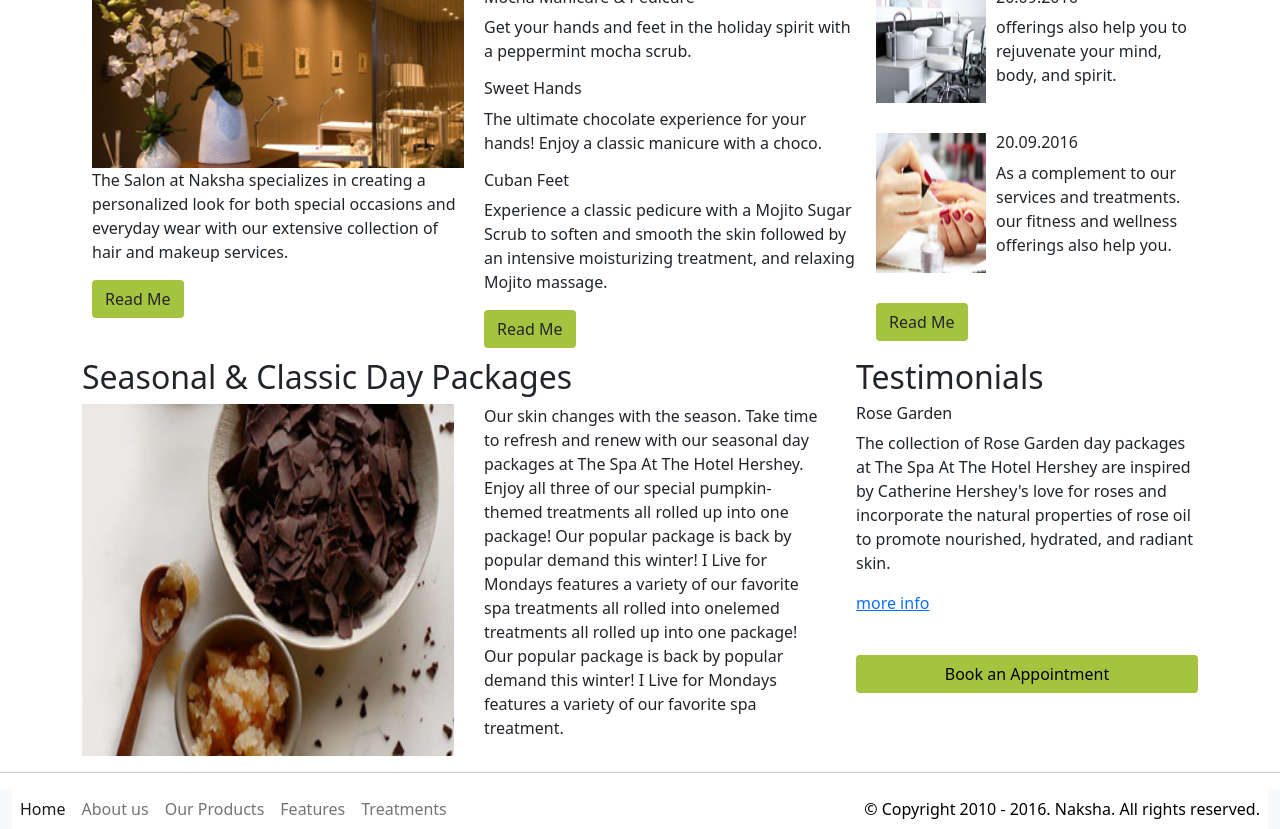
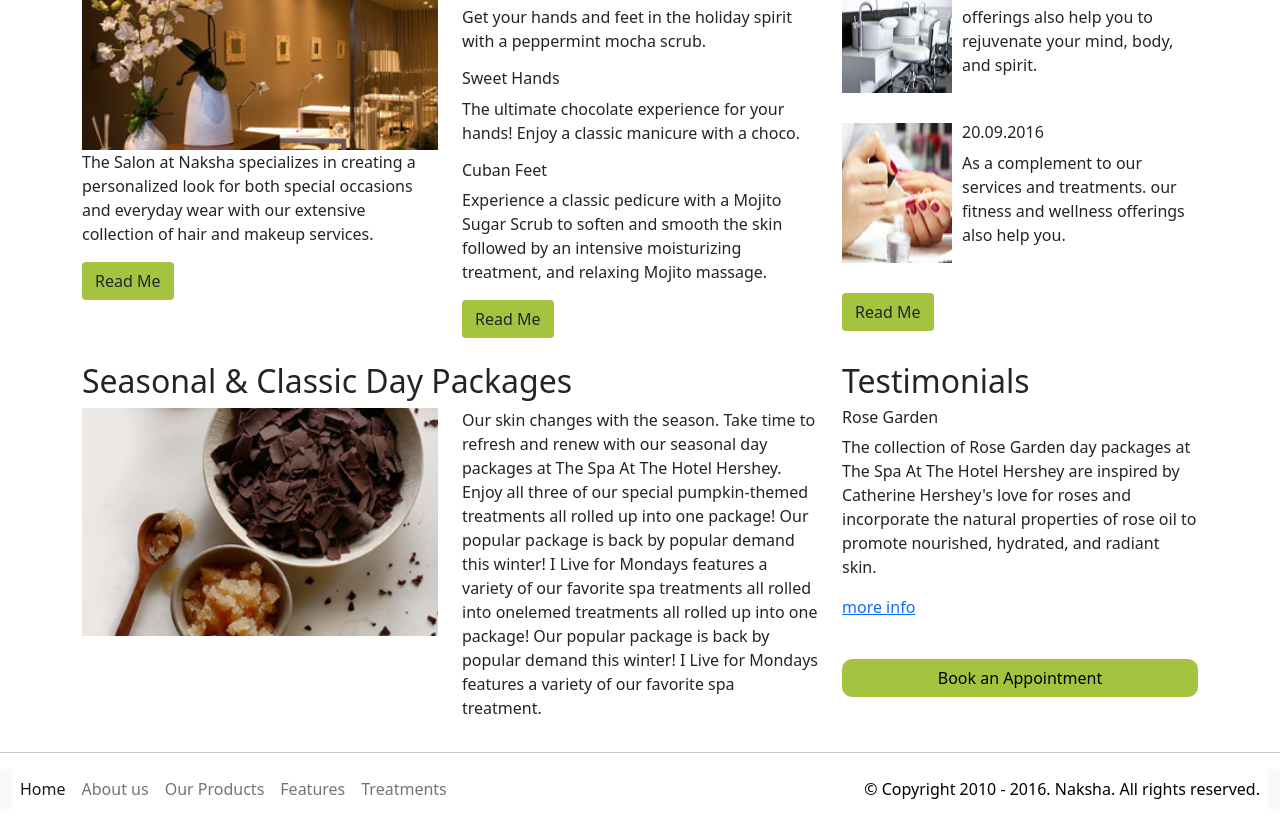
Before and after one commit to ranjeetgupta71/naksha, a plain HTML site: page index.html in a window 1280 px wide. Shown: the part 570-1399 px from the top of the page. Drawn offline with Linux system fonts and the light colour scheme; files whose address does not match are found by name.

Commit message:
fixes two row grid for different screens

```diff
--- a/index.css
+++ b/index.css
@@ -1,85 +1,92 @@
-.d-flex{
-  white-space:nowrap;
+* {
+  box-sizing: border-box;
 }
-.navbar{
+
+.d-flex {
+  white-space: nowrap;
+}
+.navbar {
   display: flex;
   flex-direction: column;
 }
 
-.contact{
+.contact {
   text-align: right;
   margin-right: 6px;
 }
-.slide{
-  width:100%;
+.slide {
+  width: 100%;
   height: 50%;
 }
 
-.second-row,.show-in-row,.third-row-title{
+.second-row,
+.show-in-row,
+.third-row-title {
   display: flex;
   flex-direction: row;
 }
 
-.handle-border-grid{
+.handle-border-grid {
   display: flex;
   flex-direction: column;
-  border:none;
-  border-width:0;
-  margin:10px;
+  border: none;
+  border-width: 0;
+  margin: 10px;
 }
 
-.card{
-  border:none !important;
+.card {
+  border: none !important;
 }
 
-.third-row-title{
-  white-space:nowrap;
+.third-row-title {
+  white-space: nowrap;
 }
-.wrap-text{
-  max-width:85%;
+.wrap-text {
+  max-width: 85%;
 }
 
-.footer{
+.footer {
   background-color: white;
 }
 
-.more-info{
+.more-info {
   margin-bottom: 10px;
 }
 
-.handle-column{
+.handle-column {
   display: flex;
   flex-direction: column;
 }
 
-.handle-second-row-last-element{
+.handle-second-row-last-element {
   margin-left: 10px;
 }
-.handle-last-element{
+.handle-last-element {
   margin-top: 30px;
   margin-left: 10px;
 }
-.card-title{
-  color:#f29dbe
+.card-title {
+  color: #f29dbe;
 }
-.book-appointment-text{
-  color:black;
+.book-appointment-text {
+  color: black;
   text-decoration: none;
 }
-.book-appointment{
-  margin-top:30px;
+.book-appointment {
+  border-radius: 10px !important;
+  margin-top: 30px;
 }
 
-.image-margin{
+.image-margin {
   margin-top: 30px;
 }
-.third-row-font{
+.third-row-font {
   font-size: 41px;
 }
-.green-color{
-  color:green !important;
+.green-color {
+  color: green !important;
 }
 
-.button-color{
+.button-color {
   background-color: #a4c43f !important;
 }
--- a/index.html
+++ b/index.html
@@ -1,25 +1,30 @@
 <!DOCTYPE html>
 <html lang="en">
   <head>
-    <meta charset="UTF-8">
-    <meta name="viewport" content="width=device-width, initial-scale=1.0">
+    <meta charset="UTF-8" />
+    <meta name="viewport" content="width=device-width, initial-scale=1.0" />
     <title>Document</title>
-    <link rel="stylesheet" href="index.css">
-    <link rel="stylesheet"  href="./bootstrap-5.0.2-dist/css/bootstrap.css">
+    <link rel="stylesheet" href="index.css" />
+    <link rel="stylesheet" href="./bootstrap-5.0.2-dist/css/bootstrap.css" />
   </head>
   <body>
     <!-- Header/Navbar -->
     <nav class="navbar navbar-expand-lg navbar-light bg-light">
       <div class="container-fluid">
-        <img alt="Image" src="./Assets/Logo.png">
-        <div >
-          <div class="contact" style="color: gray;">
-            <div > Contact us: +91 98614 32654</div>
+        <img alt="Image" src="./Assets/Logo.png" />
+        <div>
+          <div class="contact" style="color: gray">
+            <div>Contact us: +91 98614 32654</div>
           </div>
-          <div class="d-flex collapse " id="navbarSupportedContent">
+          <div class="d-flex collapse" id="navbarSupportedContent">
             <ul class="navbar-nav me-auto mb-2 mb-lg-0">
               <li class="nav-item">
-                <a class="nav-link active green-color" aria-current="page" href="./">Home</a>
+                <a
+                  class="nav-link active green-color"
+                  aria-current="page"
+                  href="./"
+                  >Home</a
+                >
               </li>
               <li class="nav-item">
                 <a class="nav-link" href="#">About us</a>
@@ -39,50 +44,81 @@
       </div>
     </nav>
     <section>
-      <img alt="Image" class="slide" src="./Assets/Slide.png">
+      <img alt="Image" class="slide" src="./Assets/Slide.png" />
     </section>
 
     <!-- Content -->
-    <div  class="container second-row ">
-      <section class="handle-border-grid col-sm-4">
+    <div class="container">
+      <div class="row">
+        <section class="col-xs-12 col-md-4 mb-4">
           <h2 class="card-title">Welcome</h2>
           <div class="card">
-          <img class="card-img-top" src="./Assets/Image_1.png" alt="Card image cap">
+            <img
+              class="card-img-top"
+              src="./Assets/Image_1.png"
+              alt="Card image cap"
+            />
             <div>
-            <p>The Salon at Naksha specializes in creating a personalized look for both special occasions and everyday wear with our extensive collection of hair and makeup services.</p>
+              <p>
+                The Salon at Naksha specializes in creating a personalized look
+                for both special occasions and everyday wear with our extensive
+                collection of hair and makeup services.
+              </p>
               <a href="#" class="btn button-color">Read Me</a>
             </div>
           </div>
         </section>
-      <section class="handle-border-grid col-sm-4">
+
+        <section class="col-xs-12 col-md-4 mb-4">
           <h2 class="card-title">Services</h2>
           <div class="card">
-          <h6 >Mocha Manicure & Pedicure</h6>
-          <p>Get your hands and feet in the holiday spirit with a peppermint mocha scrub.</p>
-          <h6 >Sweet Hands</h6>
-          <p >The ultimate chocolate experience for your hands! Enjoy a classic manicure with a choco.</p>
-          <h6 >Cuban Feet</h6>
-          <p >Experience a classic pedicure with a Mojito Sugar Scrub to soften and smooth the skin followed by an intensive moisturizing treatment, and relaxing Mojito massage.</p>
+            <h6>Mocha Manicure & Pedicure</h6>
+            <p>
+              Get your hands and feet in the holiday spirit with a peppermint
+              mocha scrub.
+            </p>
+            <h6>Sweet Hands</h6>
+            <p>
+              The ultimate chocolate experience for your hands! Enjoy a classic
+              manicure with a choco.
+            </p>
+            <h6>Cuban Feet</h6>
+            <p>
+              Experience a classic pedicure with a Mojito Sugar Scrub to soften
+              and smooth the skin followed by an intensive moisturizing
+              treatment, and relaxing Mojito massage.
+            </p>
             <div>
               <a href="#" class="btn button-color">Read Me</a>
             </div>
           </div>
         </section>
-      <section class="handle-border-grid col-sm-full">
+
+        <section class="col-xs-12 col-md-4 mb-4">
           <h2 class="card-title">Latest News</h2>
           <div class="card">
             <div class="show-in-row">
-            <img alt="Image" src="./Assets/Image_3.png">
+              <img alt="Image" src="./Assets/Image_3.png" />
               <div class="handle-column handle-second-row-last-element">
                 <h6>20.09.2016</h6>
-              <p>offerings also help you to rejuvenate your mind, body, and spirit.</p>
+                <p>
+                  offerings also help you to rejuvenate your mind, body, and
+                  spirit.
+                </p>
               </div>
             </div>
             <div class="show-in-row">
-            <img alt="Image" class="image-margin" src="./Assets/Image_4.png">
+              <img
+                alt="Image"
+                class="image-margin"
+                src="./Assets/Image_4.png"
+              />
               <div class="handle-last-element">
                 <h6>20.09.2016</h6>
-              <p> As a complement to our services and treatments. our fitness and wellness offerings also help you.</p>
+                <p>
+                  As a complement to our services and treatments. our fitness
+                  and wellness offerings also help you.
+                </p>
               </div>
             </div>
             <div class="image-margin">
@@ -91,49 +127,61 @@
           </div>
         </section>
       </div>
+    </div>
 
     <div class="container">
-      <div style="display: flex; flex-direction: row;">
-        <section class="col-sm-8">
+      <div class="row">
+        <section class="col-md-8">
           <h2>Seasonal & Classic Day Packages</h2>
-          <div >
-              <div class="card" style="display: flex;flex-direction: row;">
-                <img alt="Image" class="col-sm-6" src="./Assets/Image_2.png">
-                <p class="col-sm-full" style="margin-left:30px;">
-                  Our skin changes with the season. Take time to refresh and renew with our seasonal day packages
-                  at The Spa At The Hotel Hershey. Enjoy all three of our special pumpkin-themed treatments all
-                  rolled up into one package! Our popular package is back by popular
-                  demand this winter! I Live for Mondays features a variety of our favorite spa treatments
-                  all rolled into onelemed treatments all rolled up into one package! Our popular package is back
-                   by popular demand this winter! I Live for Mondays features a variety of our favorite spa treatment.
+
+          <div class="row">
+            <section class="col-xs-12 col-md-6">
+              <img alt="Image" style="width: 100%" src="./Assets/Image_2.png" />
+            </section>
+            <section class="col-xs-12 col-md-6">
+              <p>
+                Our skin changes with the season. Take time to refresh and renew
+                with our seasonal day packages at The Spa At The Hotel Hershey.
+                Enjoy all three of our special pumpkin-themed treatments all
+                rolled up into one package! Our popular package is back by
+                popular demand this winter! I Live for Mondays features a
+                variety of our favorite spa treatments all rolled into onelemed
+                treatments all rolled up into one package! Our popular package
+                is back by popular demand this winter! I Live for Mondays
+                features a variety of our favorite spa treatment.
               </p>
+            </section>
           </div>
-          </div>
-
         </section>
-        <section class="col-sm-full" style="margin-left: 30px;">
-          <h2 >Testimonials</h2>
+        <section class="col-xs-12 col-md-4">
+          <h2>Testimonials</h2>
           <div class="card">
-            <h6> Rose Garden</h6>
-            <p>The collection of Rose Garden day packages at The Spa At The Hotel
-              Hershey are inspired by Catherine Hershey's love for roses and incorporate
-              the natural properties of rose oil to promote nourished, hydrated, and radiant skin.
+            <h6>Rose Garden</h6>
+            <p>
+              The collection of Rose Garden day packages at The Spa At The Hotel
+              Hershey are inspired by Catherine Hershey's love for roses and
+              incorporate the natural properties of rose oil to promote
+              nourished, hydrated, and radiant skin.
             </p>
             <u class="more-info text-primary">more info</u>
 
-            <div class="book-appointment btn button-color" >
-              <a class="book-appointment-text"  href="#">Book an Appointment</a>
+            <div class="book-appointment btn button-color">
+              <a class="book-appointment-text" href="#">Book an Appointment</a>
             </div>
           </div>
         </section>
       </div>
     </div>
-    <hr>
+    <hr />
     <!-- Footer -->
-    <nav class="footer navbar-expand-lg navbar-light bg-light" >
+    <nav class="footer navbar-expand-lg navbar-light bg-light">
       <div class="container-fluid">
-        <div >
-          <div class="d-flex collapse " id="navbarSupportedContent2" style="background-color: white;">
+        <div>
+          <div
+            class="d-flex collapse"
+            id="navbarSupportedContent2"
+            style="background-color: white"
+          >
             <ul class="navbar-nav me-auto mb-2 mb-lg-0">
               <li class="nav-item">
                 <a class="nav-link active" aria-current="page" href="#">Home</a>
@@ -153,7 +201,9 @@
             </ul>
             <ul class="navbar-nav ml-auto">
               <li class="nav-item">
-                <a class="d-flex nav-link" href="#" style="color:black">&copy; Copyright 2010 - 2016. Naksha. All rights reserved.</a>
+                <a class="d-flex nav-link" href="#" style="color: black"
+                  >&copy; Copyright 2010 - 2016. Naksha. All rights reserved.</a
+                >
               </li>
             </ul>
           </div>
```
Lines whose indentation alone changed are shown as unchanged.
